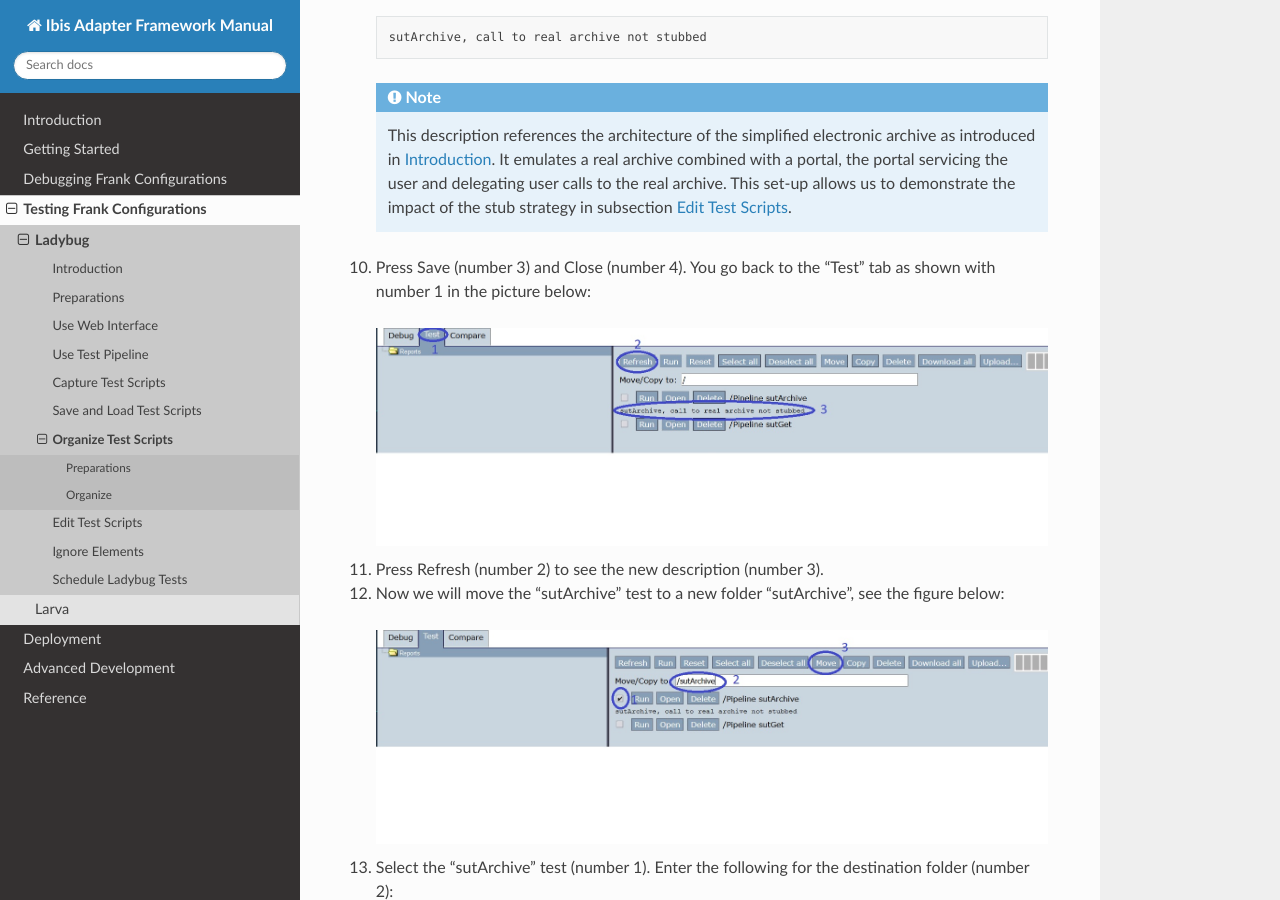
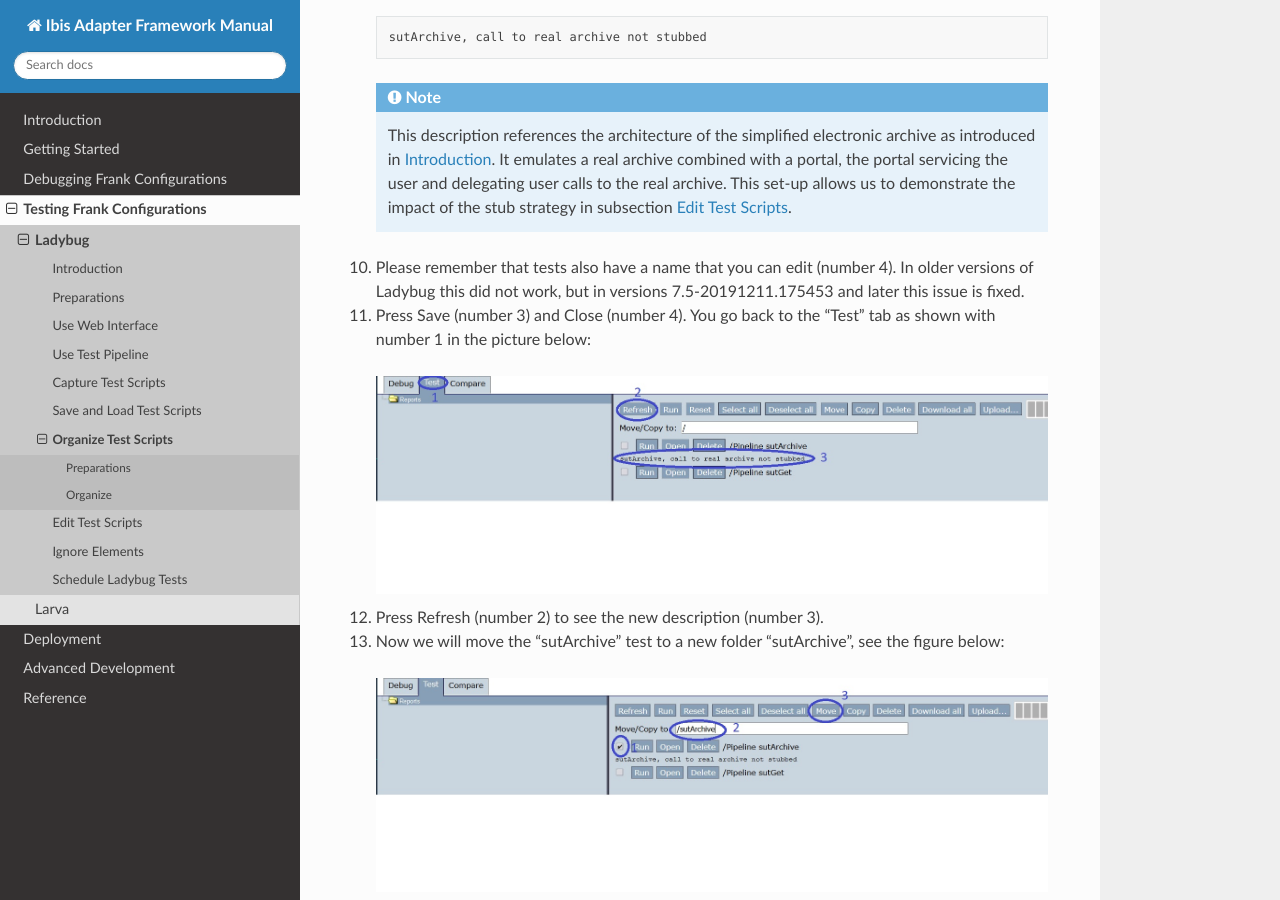
Before and after one commit to frankframework/frank-manual, a Sphinx documentation site: the page built from docs/source/testing/ladybug/organize/organize.rst, in a window 1280 px wide and 900 px high, scrolled down 5163 px. Built offline with Sphinx 7.4.7 and the Read the Docs theme 2.0.0, drawn with Linux system fonts in a browser that asks for light colours.

Commit message:
Update Ladybug section because you can edit the name of tests now

```diff
--- a/docs/source/testing/ladybug/organize/organize.rst
+++ b/docs/source/testing/ladybug/organize/organize.rst
@@ -101,6 +101,7 @@ Now that you are prepared, you can learn how to organize your test scripts. Plea
 
       This description references the architecture of the simplified electronic archive as introduced in :ref:`introduction`. It emulates a real archive combined with a portal, the portal servicing the user and delegating user calls to the real archive. This set-up allows us to demonstrate the impact of the stub strategy in subsection :ref:`edit`.
 
+#. Please remember that tests also have a name that you can edit (number 4). In older versions of Ladybug this did not work, but in versions 7.5-20191211.175453 and later this issue is fixed.
 #. Press Save (number 3) and Close (number 4). You go back to the "Test" tab as shown with number 1 in the picture below:
 
    .. image:: descriptionAdded.jpg
```
Also changed, not shown: docs/source/testing/ladybug/organize/editDescriptionSutArchive.jpg.
